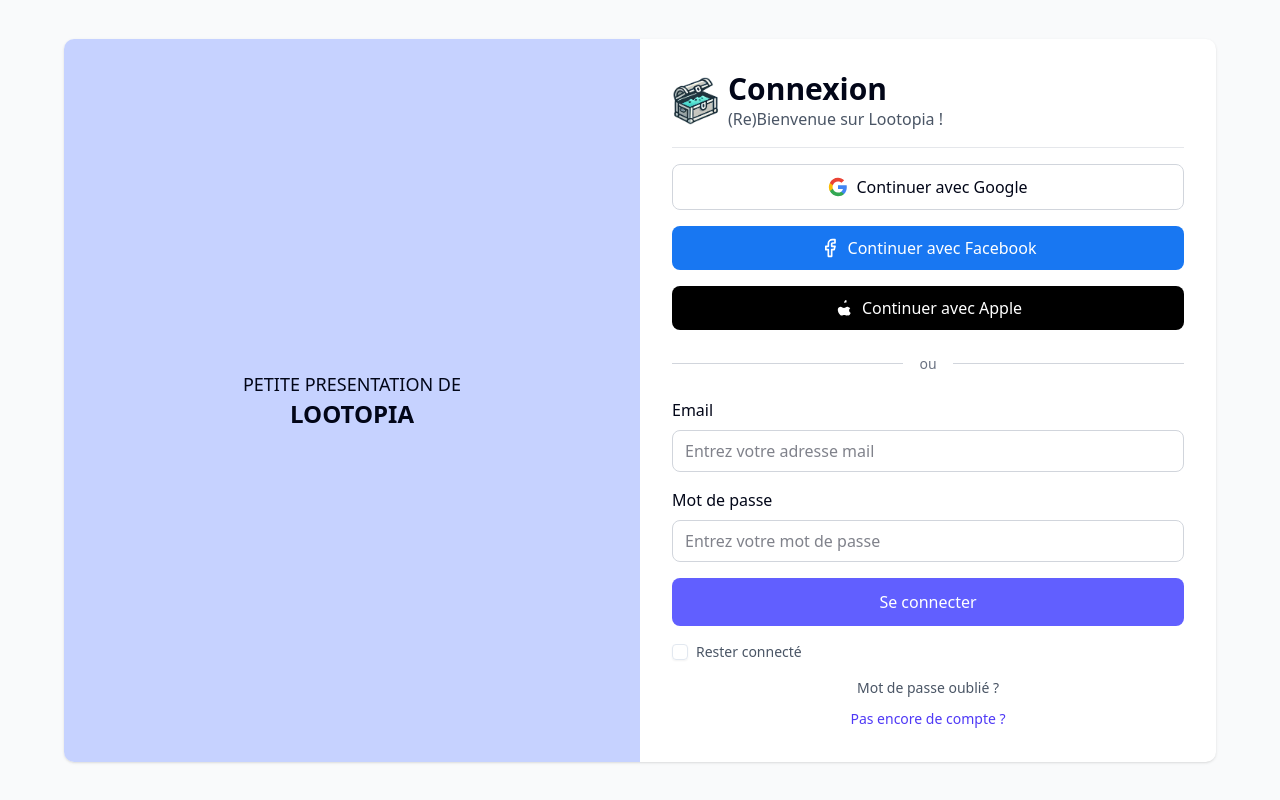
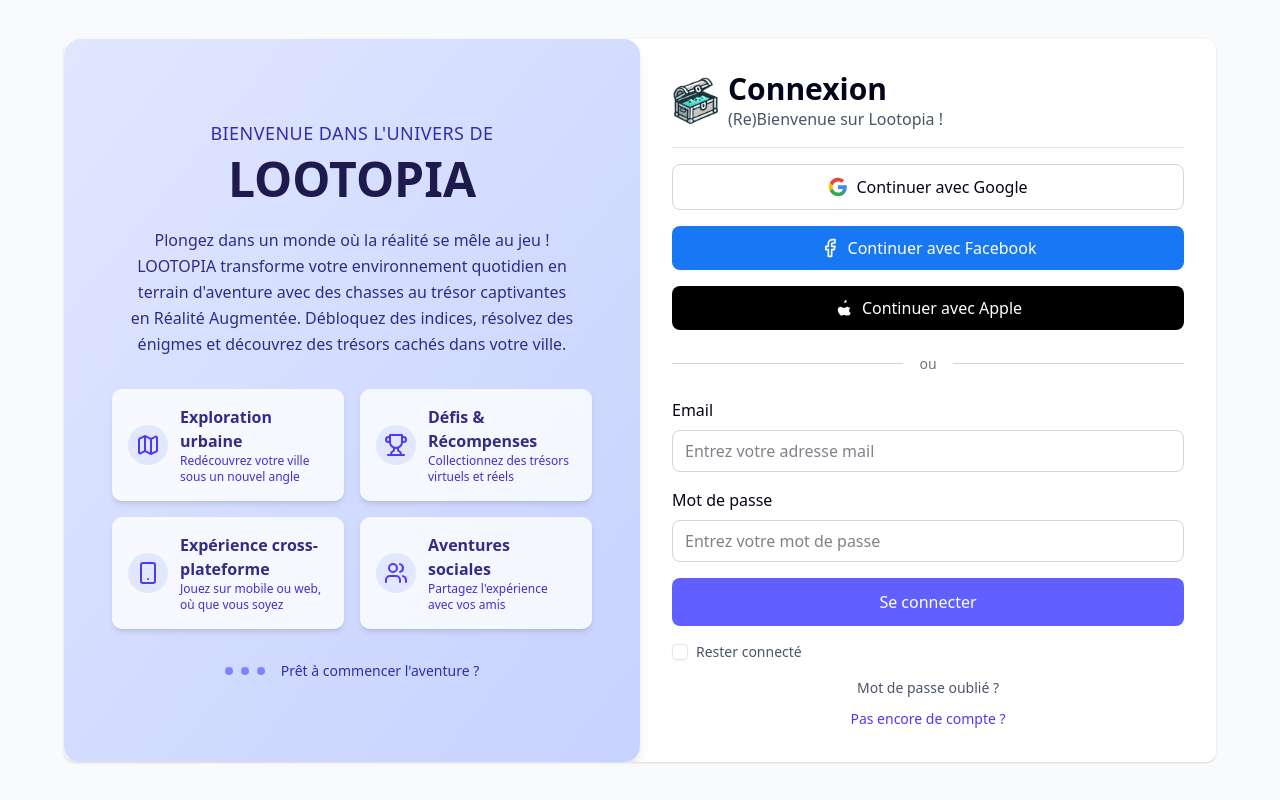
Before and after one commit to sdv-lootopia/frontend, a Next.js app in the folder web/: page /auth in a window 1280 px wide. Built offline with nearby package versions, Linux system fonts and the light colour scheme.

Commit message:
ajout presentation

```diff
--- a/web/app/auth/Login.tsx
+++ b/web/app/auth/Login.tsx
@@ -9,7 +9,6 @@
 import toast from "react-hot-toast"
 import { LootopiaLogo } from "@/components/lootopia-logo"
 
-// Validation schema for login
 const LoginSchema = Yup.object().shape({
     email: Yup.string().email("Adresse email invalide").required("L'email est obligatoire"),
     password: Yup.string()
@@ -48,7 +47,6 @@
 
             <div className="border-t border-gray-200 my-4"></div>
 
-            {/* Social Login Buttons */}
             <SocialButtons mode="login" onSocialAuth={onSocialAuth} />
             <FormDivider />
 
--- /dev/null
+++ b/web/app/auth/LootopiaPresentation.tsx
@@ -0,0 +1,102 @@
+"use client"
+
+import { motion } from "framer-motion"
+import { Map, Trophy, Smartphone, Users } from "lucide-react"
+
+export default function LootopiaPresentation() {
+
+  const features = [
+    {
+      icon: <Map className="h-6 w-6" />,
+      title: "Exploration urbaine",
+      description: "Redécouvrez votre ville sous un nouvel angle",
+    },
+    {
+      icon: <Trophy className="h-6 w-6" />,
+      title: "Défis & Récompenses",
+      description: "Collectionnez des trésors virtuels et réels",
+    },
+    {
+      icon: <Smartphone className="h-6 w-6" />,
+      title: "Expérience cross-plateforme",
+      description: "Jouez sur mobile ou web, où que vous soyez",
+    },
+    {
+      icon: <Users className="h-6 w-6" />,
+      title: "Aventures sociales",
+      description: "Partagez l'expérience avec vos amis",
+    },
+  ]
+
+  return (
+    <div className="w-full md:w-1/2 bg-gradient-to-br from-indigo-100 to-indigo-200 p-8 md:p-12 flex flex-col items-center justify-center overflow-hidden rounded-2xl shadow-lg">
+      <motion.div
+        initial={{ opacity: 0, y: 20 }}
+        animate={{ opacity: 1, y: 0 }}
+        transition={{ duration: 0.6 }}
+        className="text-center space-y-6 mb-8"
+      >
+        <div className="relative inline-block">
+          <h2 className="text-lg font-medium tracking-wide text-indigo-800 uppercase">{"Bienvenue dans l'univers de"}</h2>
+          <motion.h3
+            className="text-4xl md:text-5xl font-bold text-indigo-950 mt-2"
+            initial={{ opacity: 0, scale: 0.8 }}
+            animate={{ opacity: 1, scale: 1 }}
+            transition={{ delay: 0.2, duration: 0.5 }}
+          >
+            LOOTOPIA
+          </motion.h3>
+        </div>
+
+        <motion.p
+          className="text-md text-indigo-900 max-w-md mx-auto leading-relaxed"
+          initial={{ opacity: 0 }}
+          animate={{ opacity: 1 }}
+          transition={{ delay: 0.4, duration: 0.6 }}
+        >
+          {`Plongez dans un monde où la réalité se mêle au jeu ! LOOTOPIA transforme votre environnement quotidien en
+          terrain d'aventure avec des chasses au trésor captivantes en Réalité Augmentée. Débloquez des indices,
+          résolvez des énigmes et découvrez des trésors cachés dans votre ville.`}
+        </motion.p>
+      </motion.div>
+
+      <motion.div
+        className="grid grid-cols-2 gap-4 w-full"
+        initial={{ opacity: 0 }}
+        animate={{ opacity: 1 }}
+        transition={{ delay: 0.7, duration: 0.8 }}
+      >
+        {features.map((feature, index) => (
+          <motion.div
+            key={index}
+            className="bg-white/80 backdrop-blur p-4 rounded-lg shadow-md flex items-center"
+            initial={{ y: 20, opacity: 0 }}
+            animate={{ y: 0, opacity: 1 }}
+            transition={{ delay: 0.8 + index * 0.1, duration: 0.5 }}
+            whileHover={{ y: -5, boxShadow: "0 10px 25px -5px rgba(79, 70, 229, 0.2)" }}
+          >
+            <div className="flex items-center space-x-3">
+              <div className="bg-indigo-100 p-2 rounded-full text-indigo-600">{feature.icon}</div>
+              <div>
+                <h4 className="font-semibold text-indigo-900">{feature.title}</h4>
+                <p className="text-xs text-indigo-700">{feature.description}</p>
+              </div>
+            </div>
+          </motion.div>
+        ))}
+      </motion.div>
+
+      <motion.div
+        className="mt-8 flex items-center justify-center space-x-2"
+        initial={{ opacity: 0 }}
+        animate={{ opacity: 1 }}
+        transition={{ delay: 1.2, duration: 0.5 }}
+      >
+        <div className="h-2 w-2 rounded-full bg-indigo-400" />
+        <div className="h-2 w-2 rounded-full bg-indigo-400" />
+        <div className="h-2 w-2 rounded-full bg-indigo-400" />
+        <p className="ml-2 text-indigo-800 text-sm font-medium">{"Prêt à commencer l'aventure ?"}</p>
+      </motion.div>
+    </div>
+  )
+}
--- a/web/app/auth/Register.tsx
+++ b/web/app/auth/Register.tsx
@@ -6,7 +6,6 @@
 import { useState } from "react"
 import { LootopiaLogo } from "@/components/lootopia-logo"
 
-// Validation schema for registration
 const RegisterSchema = Yup.object().shape({
     nickname: Yup.string()
         .required("Le nickname est obligatoire")
@@ -46,7 +45,6 @@
 
             <div className="border-t border-gray-200 my-4"></div>
 
-            {/* Social Registration Buttons */}
             <SocialButtons mode="register" onSocialAuth={onSocialAuth} />
             <FormDivider />
 
--- a/web/app/auth/SocialButtons.tsx
+++ b/web/app/auth/SocialButtons.tsx
@@ -42,7 +42,6 @@
   )
 }
 
-// Composant pour l'icône Google
 export function GoogleIcon({ className }: { className?: string }) {
   return (
     <svg className={className} viewBox="0 0 24 24" xmlns="http://www.w3.org/2000/svg">
--- a/web/app/auth/page.tsx
+++ b/web/app/auth/page.tsx
@@ -4,8 +4,8 @@
 import { motion, AnimatePresence } from "framer-motion"
 import { LoginForm } from "./Login"
 import { RegisterForm } from "./Register"
+import LootopiaPresentation from "./LootopiaPresentation"
 
-// Animation variants
 const formVariants = {
     enter: (direction: number) => ({
         x: direction > 0 ? "100%" : "-100%",
@@ -37,18 +37,12 @@
 
     const handleSocialAuth = (provider: string) => {
         console.log(`Authentification avec ${provider}`)
-    // Ici, vous implémenteriez la logique d'authentification sociale
     }
 
     return (
         <div className="min-h-screen bg-gray-50 flex items-center justify-center p-4">
             <div className="w-full max-w-6xl bg-white rounded-lg shadow-sm overflow-hidden flex flex-col md:flex-row">
-        <div className="w-full md:w-1/2 bg-indigo-200 p-8 md:p-12 flex items-center justify-center">
-          <div className="text-center">
-            <h2 className="text-lg font-medium">PETITE PRESENTATION DE</h2>
-            <h3 className="text-2xl font-bold">LOOTOPIA</h3>
-          </div>
-        </div>
+                <LootopiaPresentation />
 
                 <div className="w-full md:w-1/2 p-8 md:p-8 relative overflow-hidden">
                     <AnimatePresence initial={false} custom={direction} mode="wait">
```
Lines whose indentation alone changed are shown as unchanged.
